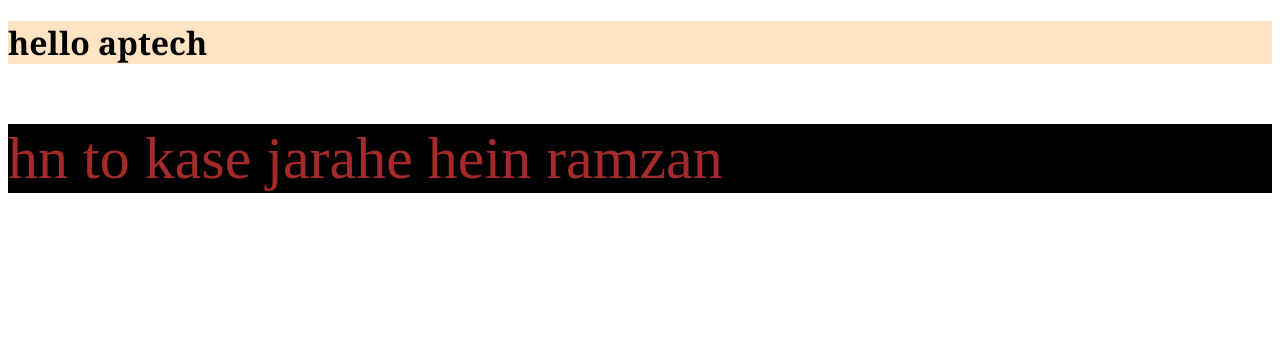
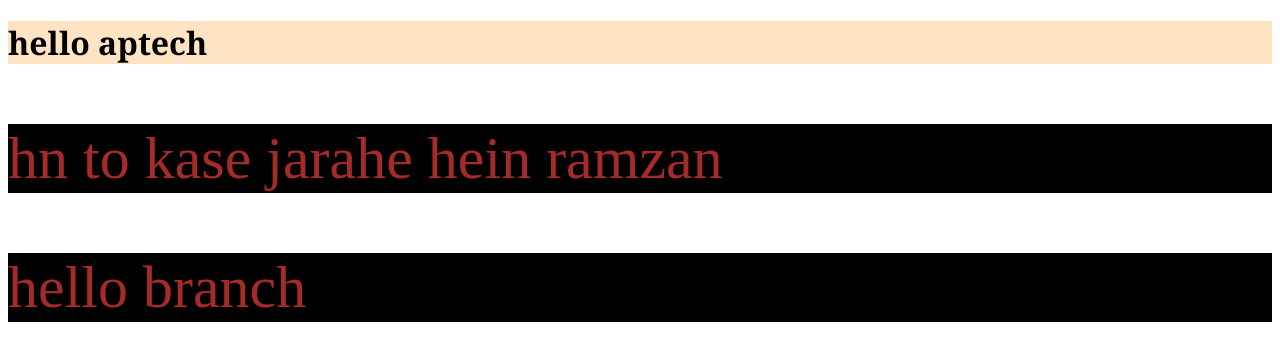
Before and after one commit to muneebaptech/Github-local, a plain HTML site: page index.html in a window 1280 px wide. Drawn offline with Linux system fonts and the light colour scheme.

Commit message:
add new paragraph index.html

```diff
--- a/index.html
+++ b/index.html
@@ -9,5 +9,7 @@
 <body>
     <h1>hello aptech </h1>
     <p>hn to kase jarahe hein ramzan</p>
+
+    <p>hello branch</p>
 </body>
 </html>
```
